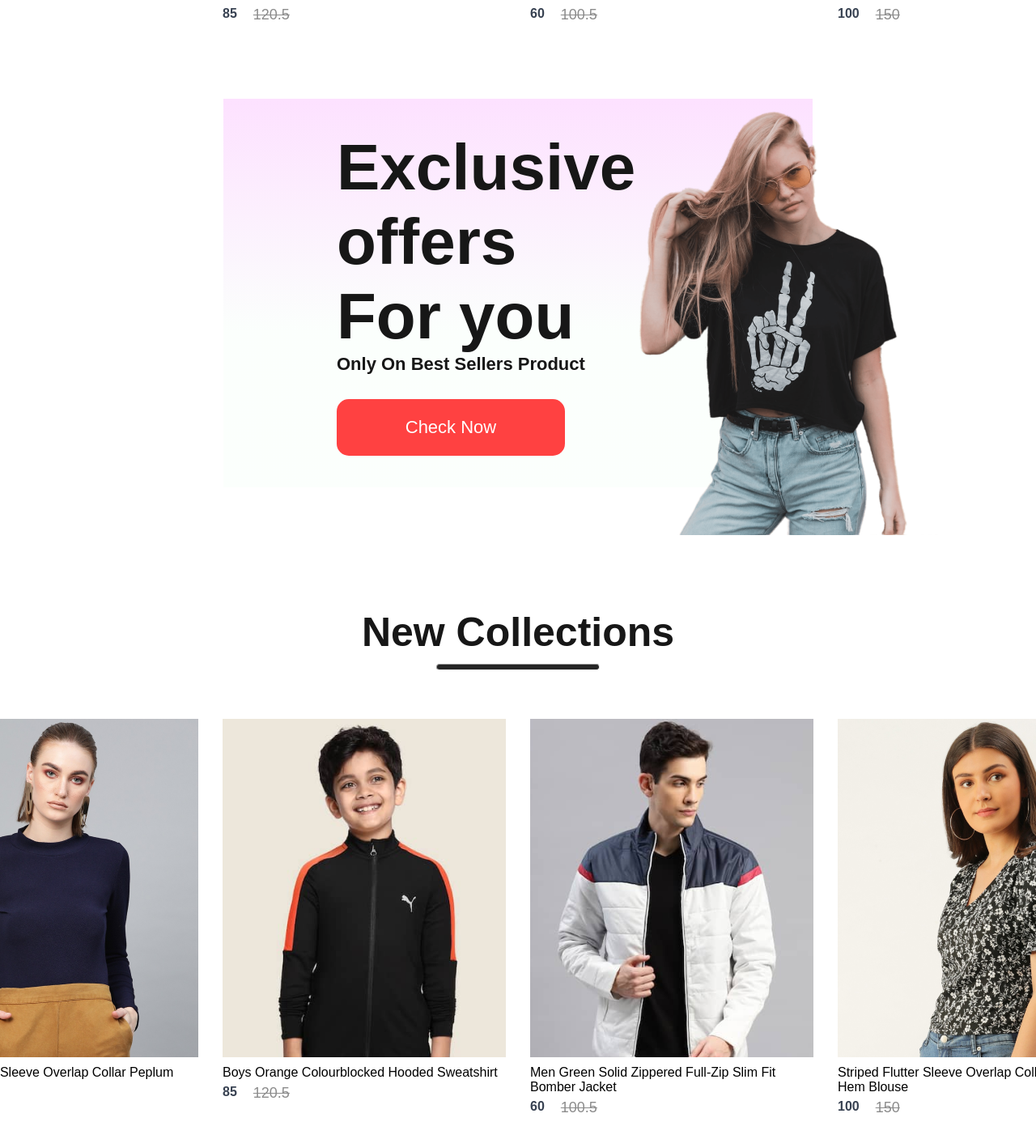
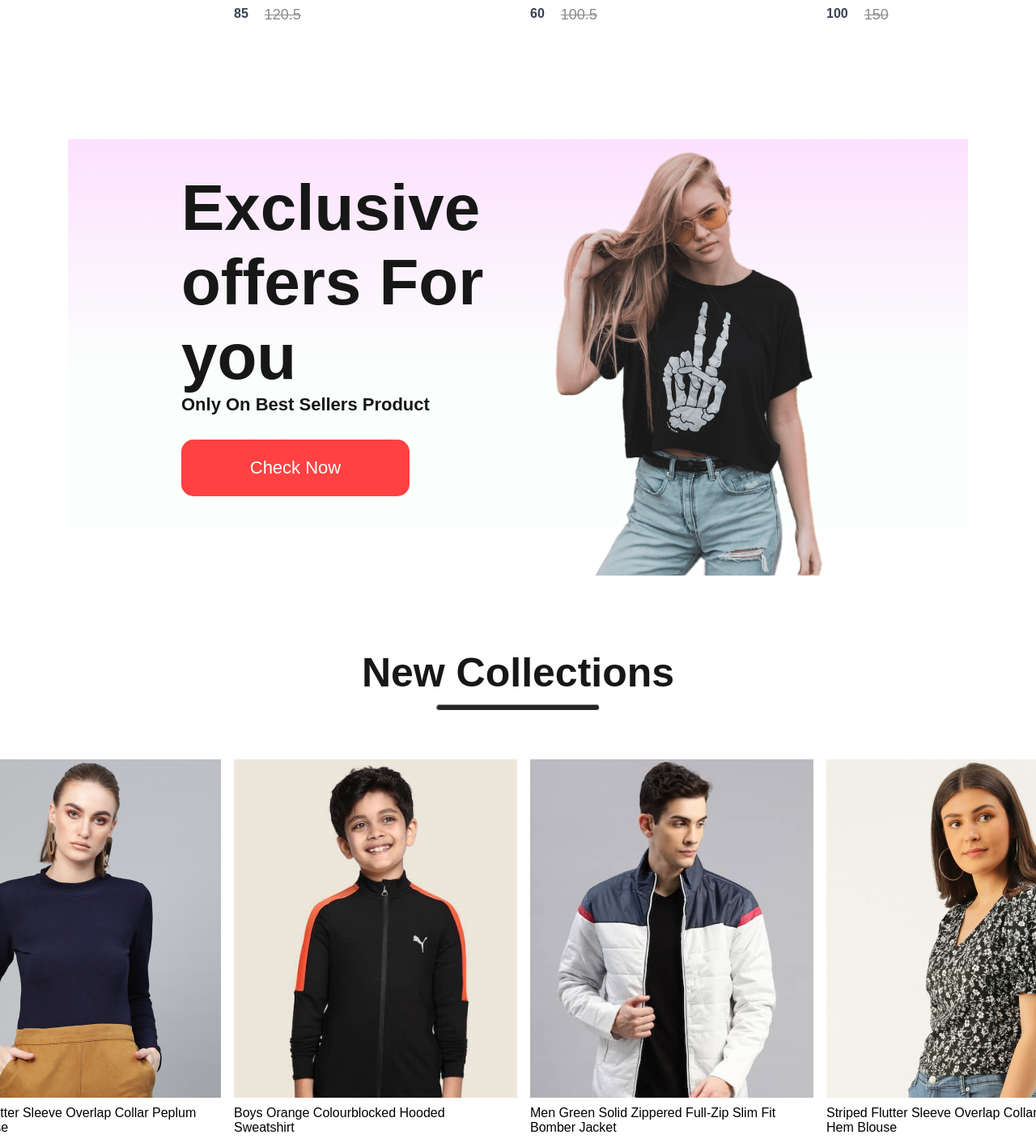
Before and after one commit to george827/E-commerce, a React (Create React App) app in the folder front-end/: page / in a window 1280 px wide. Shown: the part 1495-2902 px from the top of the page at 81% size. Built offline with nearby package versions, Linux system fonts and the light colour scheme.

Commit message:
Update footer

```diff
--- a/front-end/src/components/Footer/Footer.jsx
+++ b/front-end/src/components/Footer/Footer.jsx
@@ -32,7 +32,7 @@ const Footer = () => {
         </div>
         <div className="footer-copyright">
             <hr />
-            <p>copyright @ 2024 - All right Reserved.</p>
+            <p>copyright @ 2025 - All right Reserved.</p>
         </div>
         </div>
   )
--- a/front-end/src/components/Item/Item.css
+++ b/front-end/src/components/Item/Item.css
@@ -1,5 +1,5 @@
 .item {
-    width: 350px;
+    width: 21rem;
 }
 
 .item p {
--- a/front-end/src/components/Offers/Offers.css
+++ b/front-end/src/components/Offers/Offers.css
@@ -1,10 +1,11 @@
 .offers {
-    width: 35%;
+    width: 65%;
     height: 60vh;
     display: flex;
     margin: auto;
     padding: 0px 140px;
     margin-bottom: 150px;
+    margin-top: 50px;
     background: linear-gradient(180deg, #fde1ff 0%, #e1ffea22 60%);
 }
 .offers-left {
--- a/front-end/src/index.css
+++ b/front-end/src/index.css
@@ -6,6 +6,7 @@ body {
   -webkit-font-smoothing: antialiased;
   -moz-osx-font-smoothing: grayscale;
   font-family: 'Poppins', sans-serif;
+  width: 100%;
 }
 
 code {
```
